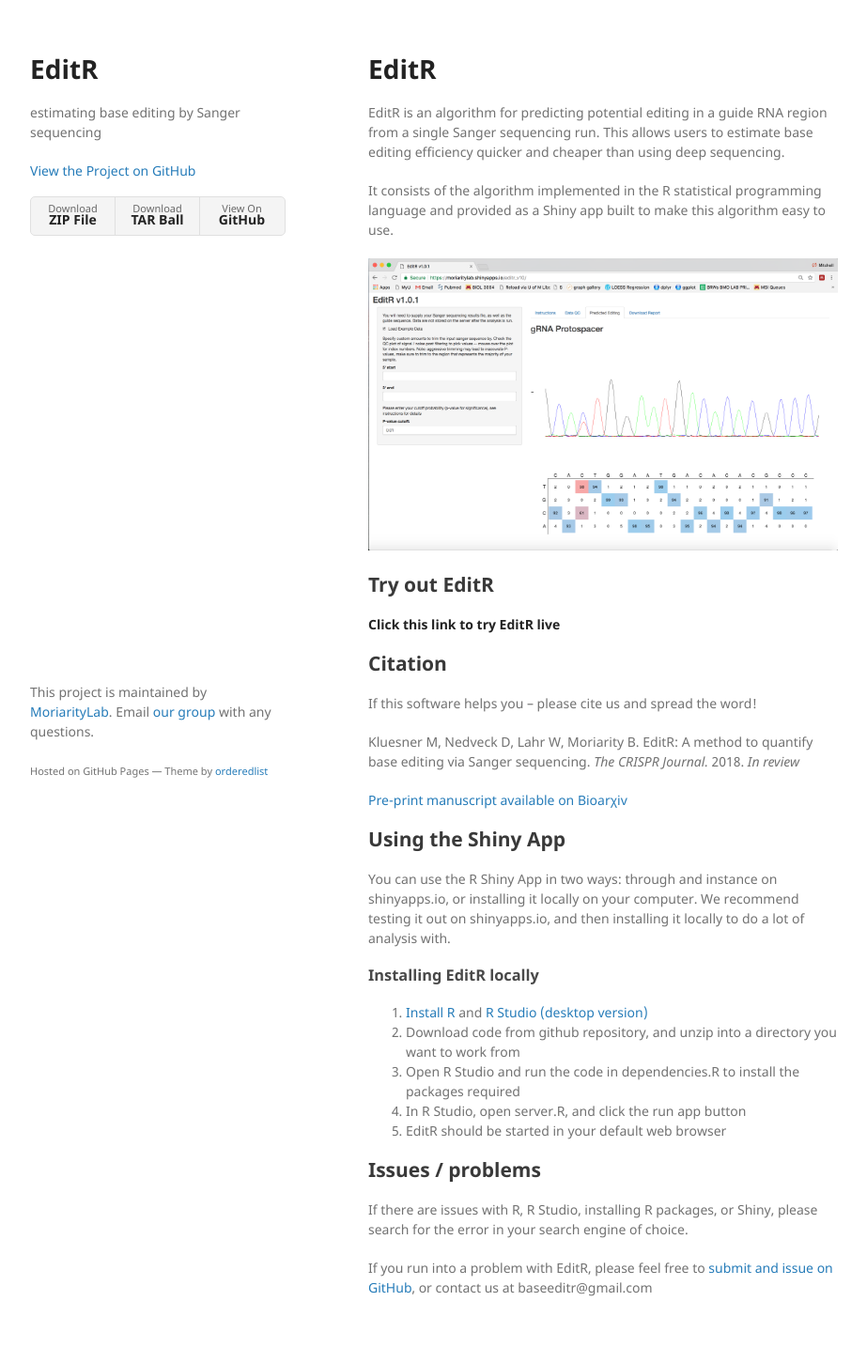
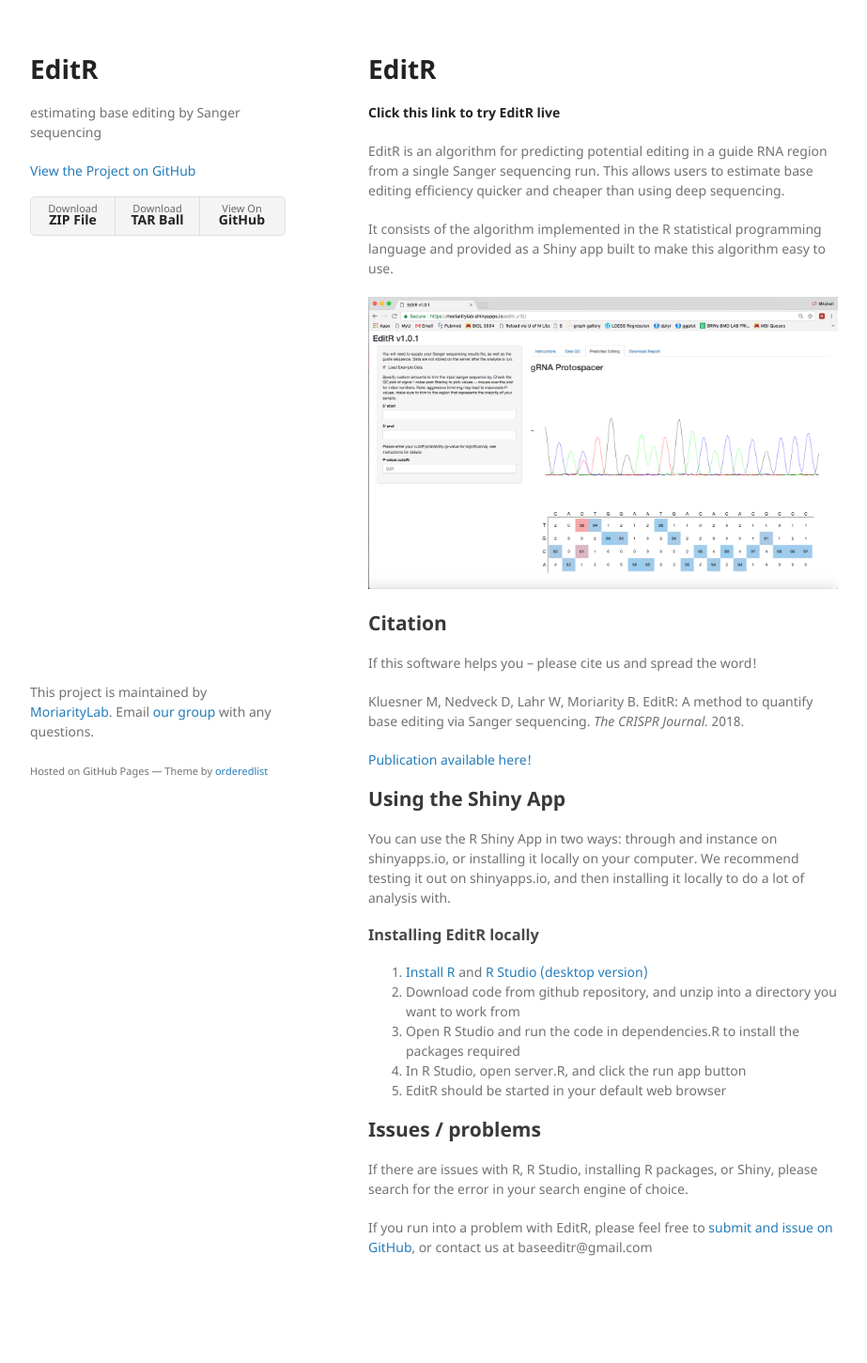
Before and after one commit to MoriarityLab/EditR, a Jekyll site: the page built from docs/index.md, in a window 1280 px wide. Shown: the whole page at 94% size, without its empty margins (178-1101 px from the left). Built offline with Jekyll 4.4.1, drawn with Linux system fonts in a browser that asks for light colours; our own code applies the rules of GitHub Pages for plain Markdown files; after the commit the page ends 1408 px from its top, so only the background shows below that.

Commit message:
Update index.md

```diff
--- a/docs/index.md
+++ b/docs/index.md
@@ -14,20 +16,15 @@
 
 ![Example data loaded in EditR](./assets/editr_screenshot_v1.0.1.png)
 
-## Try out EditR
-
-[**Click this link to try EditR live**](https://moriaritylab.shinyapps.io/editr_v10/)
-
 ## Citation
 
 
 If this software helps you -- please cite us and spread the word!
 
 
-Kluesner M, Nedveck D, Lahr W, Moriarity B. EditR: A method to quantify base editing via Sanger sequencing. *The CRISPR Journal.* 2018. *In review*
+Kluesner M, Nedveck D, Lahr W, Moriarity B. EditR: A method to quantify base editing via Sanger sequencing. *The CRISPR Journal.* 2018.
 
-[Pre-print manuscript available on Bioarχiv](https://www.biorxiv.org/content/early/2017/11/05/213496)
-
+[Publication available here!](https://www.liebertpub.com/doi/full/10.1089/crispr.2018.0014)
 
 
 ## Using the Shiny App
```
Also changed, not shown: other parts of docs/index.md (+2 -0 lines).
